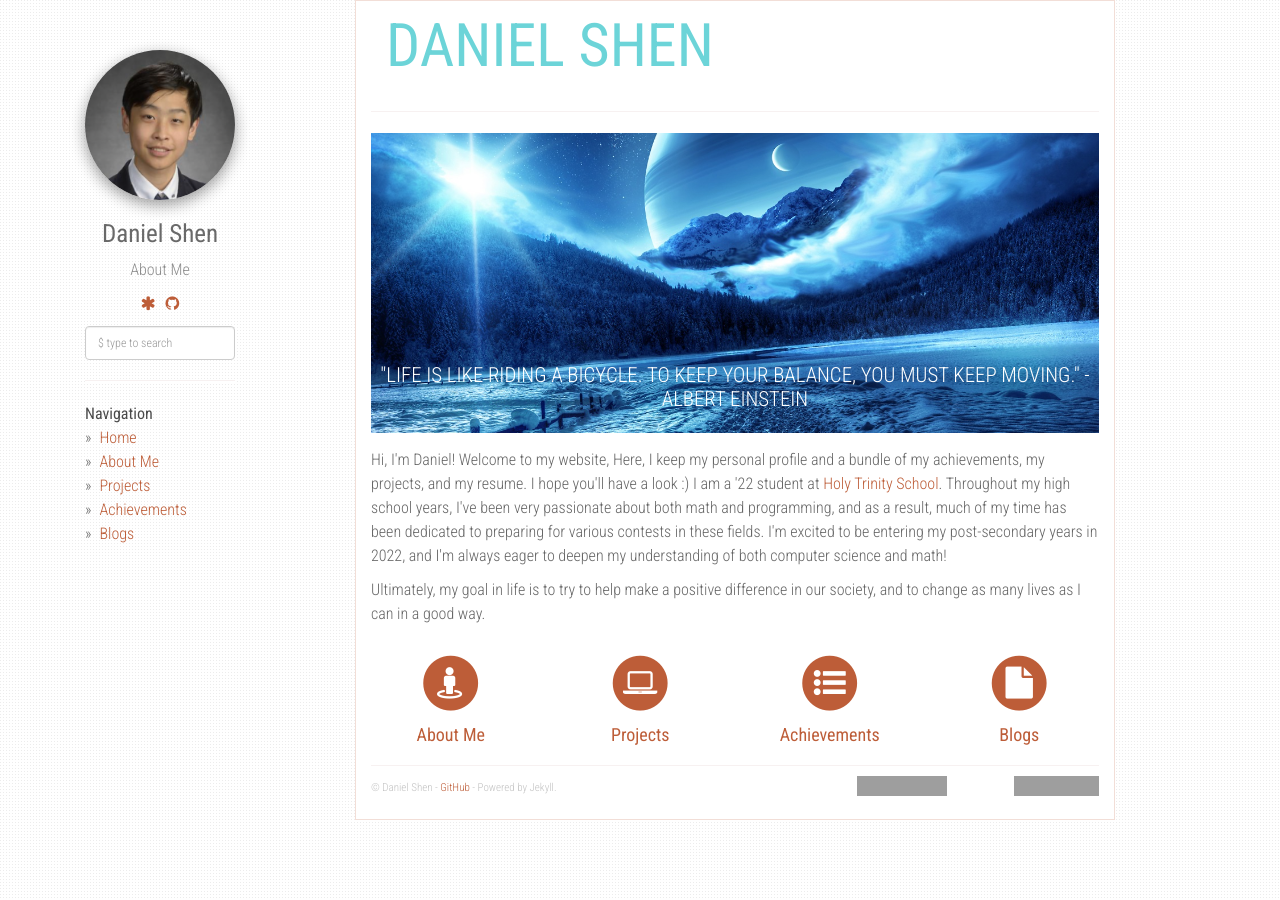
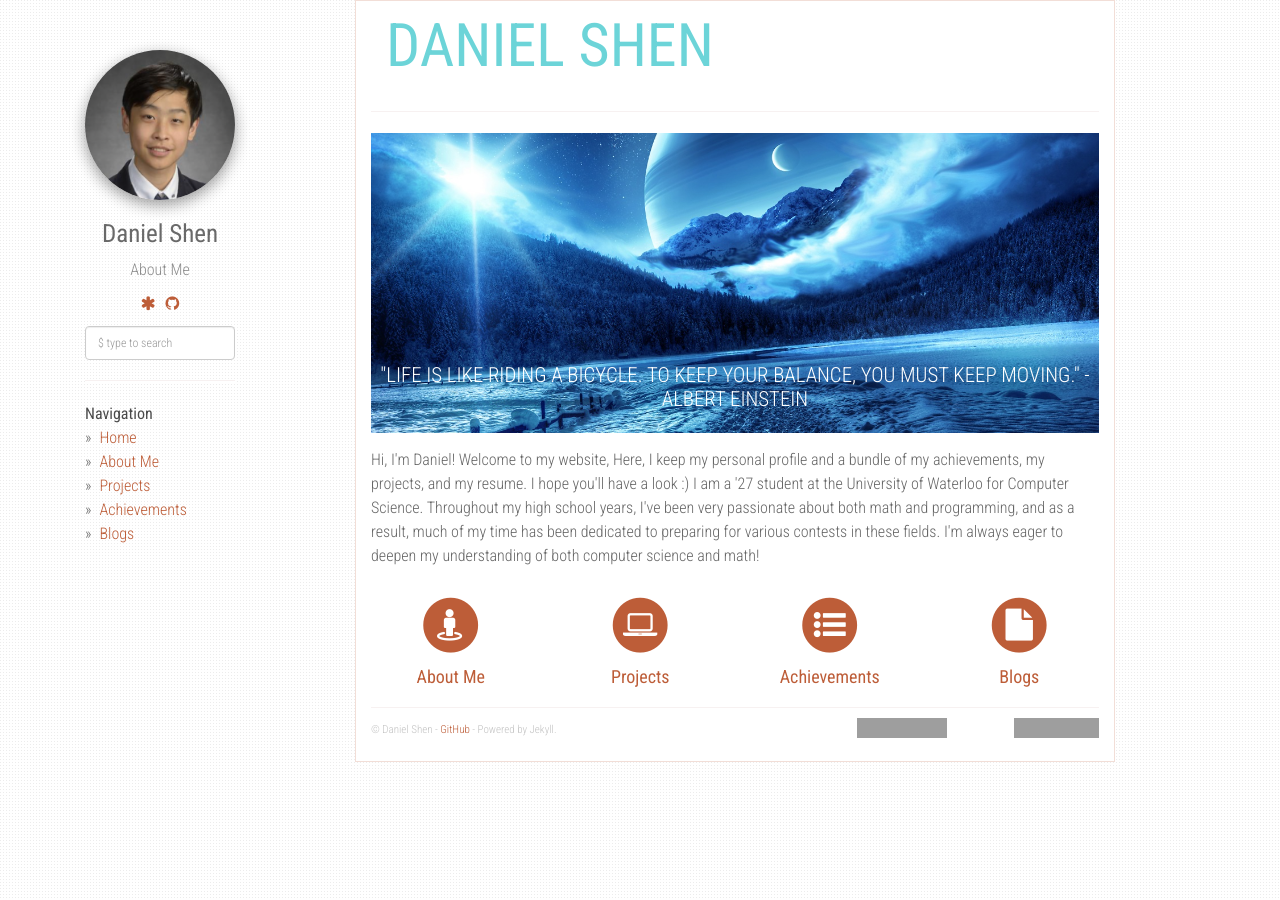
Before and after one commit to UncreativeName1/uncreativename1.github.io, a Jekyll site: the page built from index.html, in a window 1280 px wide. Built offline with Jekyll 4.4.1, drawn with Linux system fonts in a browser that asks for light colours; nearby versions of some CDN libraries; grey boxes are pictures that could not be loaded.

Commit message:
Update index.html

```diff
--- a/index.html
+++ b/index.html
@@ -18,12 +18,9 @@ layout: default
       <div class="col-xs-12">
         <p>
           Hi, I'm Daniel! Welcome to my website, Here, I keep my personal profile and a bundle of my achievements, my projects, and my resume. I hope you'll have a look :)
-          I am a '22 student at <a href="https://www.hts.on.ca/">Holy Trinity School</a>.
+          I am a '27 student at the University of Waterloo for Computer Science.
           Throughout my high school years, I've been very passionate about both math and programming, and as a result, much of my time has been dedicated to preparing for various contests in these fields.
-          I'm excited to be entering my post-secondary years in 2022, and I'm always eager to deepen my understanding of both computer science and math!
-        </p>
-        <p>
-          Ultimately, my goal in life is to try to help make a positive difference in our society, and to change as many lives as I can in a good way.
+          I'm always eager to deepen my understanding of both computer science and math!
         </p>
       </div>
     </div>
```
